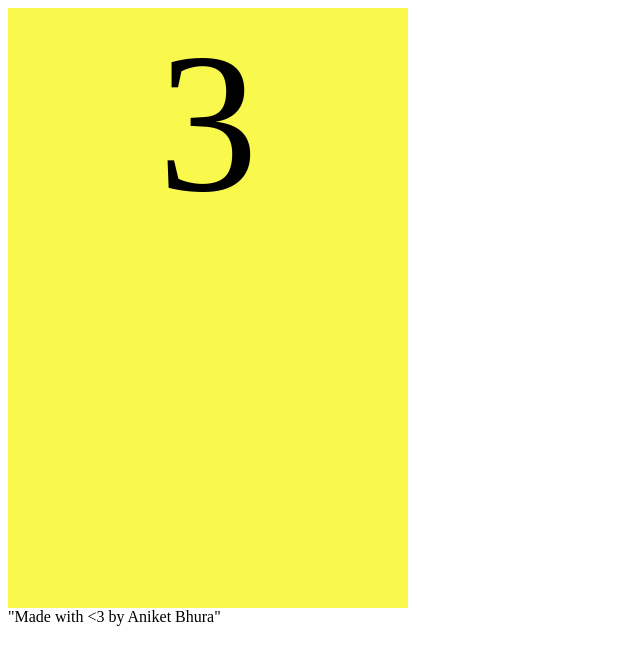
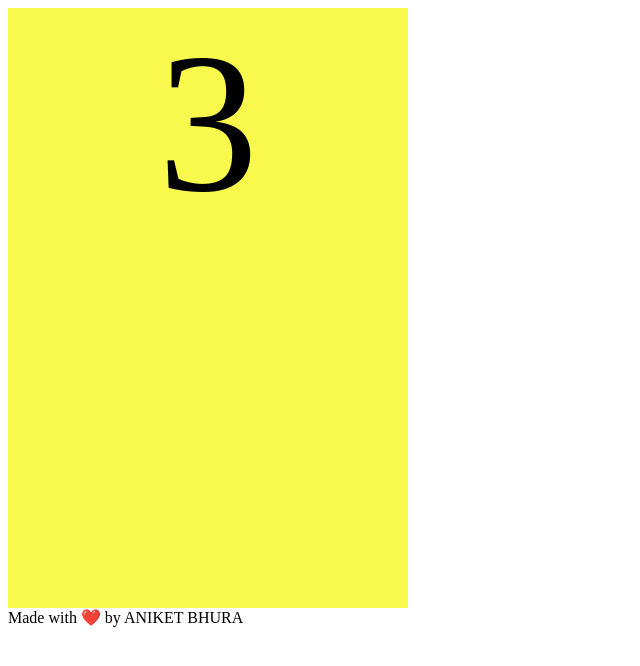
Before and after one commit to baniket3204/doodle-jump, a plain HTML site: page index.html in a window 1280 px wide. Shown: the whole page, without its empty margins (0-640 px from the left). Drawn offline with Linux system fonts and the light colour scheme.

Commit message:
Update index.html

```diff
--- a/index.html
+++ b/index.html
@@ -11,5 +11,5 @@
 <body>
     <div class ="grid"></div>
 </body>
-    <footer>"Made with <3 by Aniket Bhura"</footer>
+   <footer id = "foot">Made with ❤️ by ANIKET BHURA </footer>
 </html>
```
